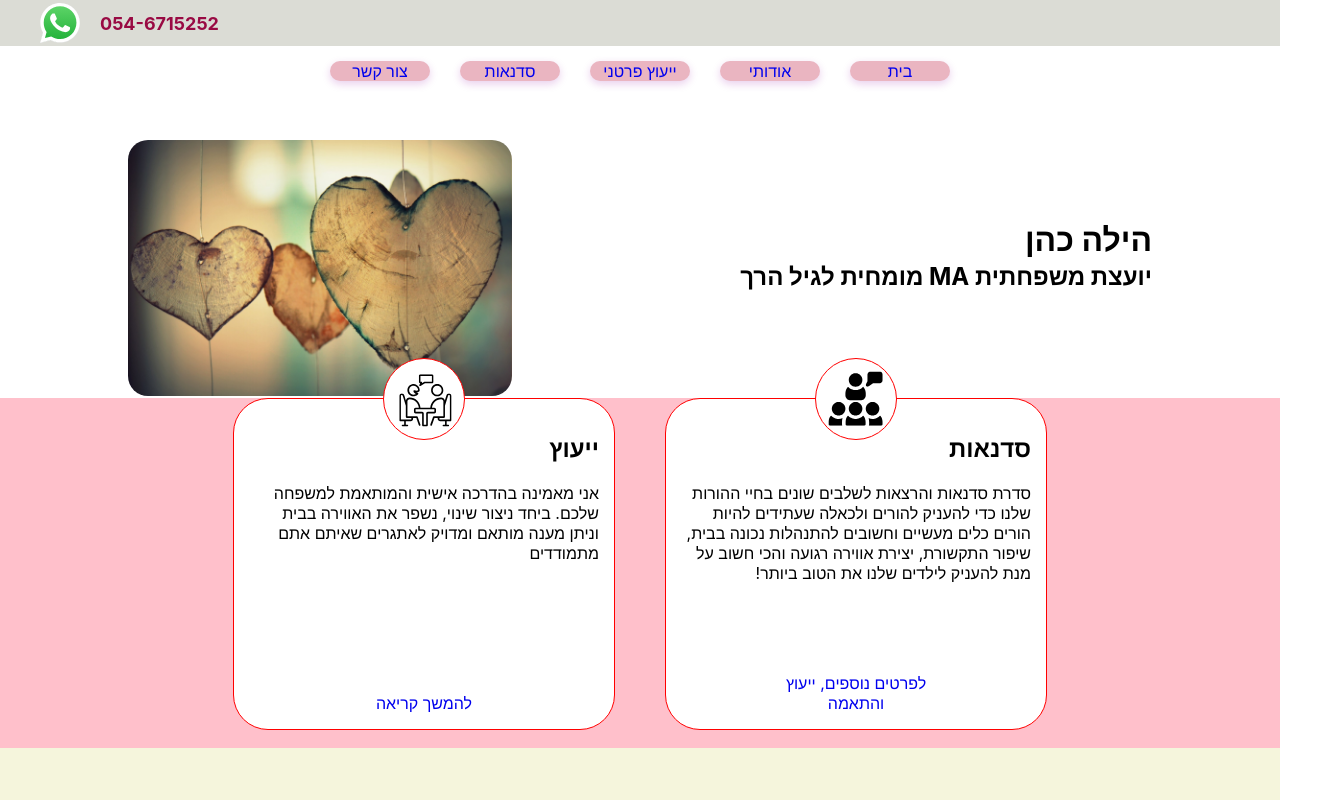
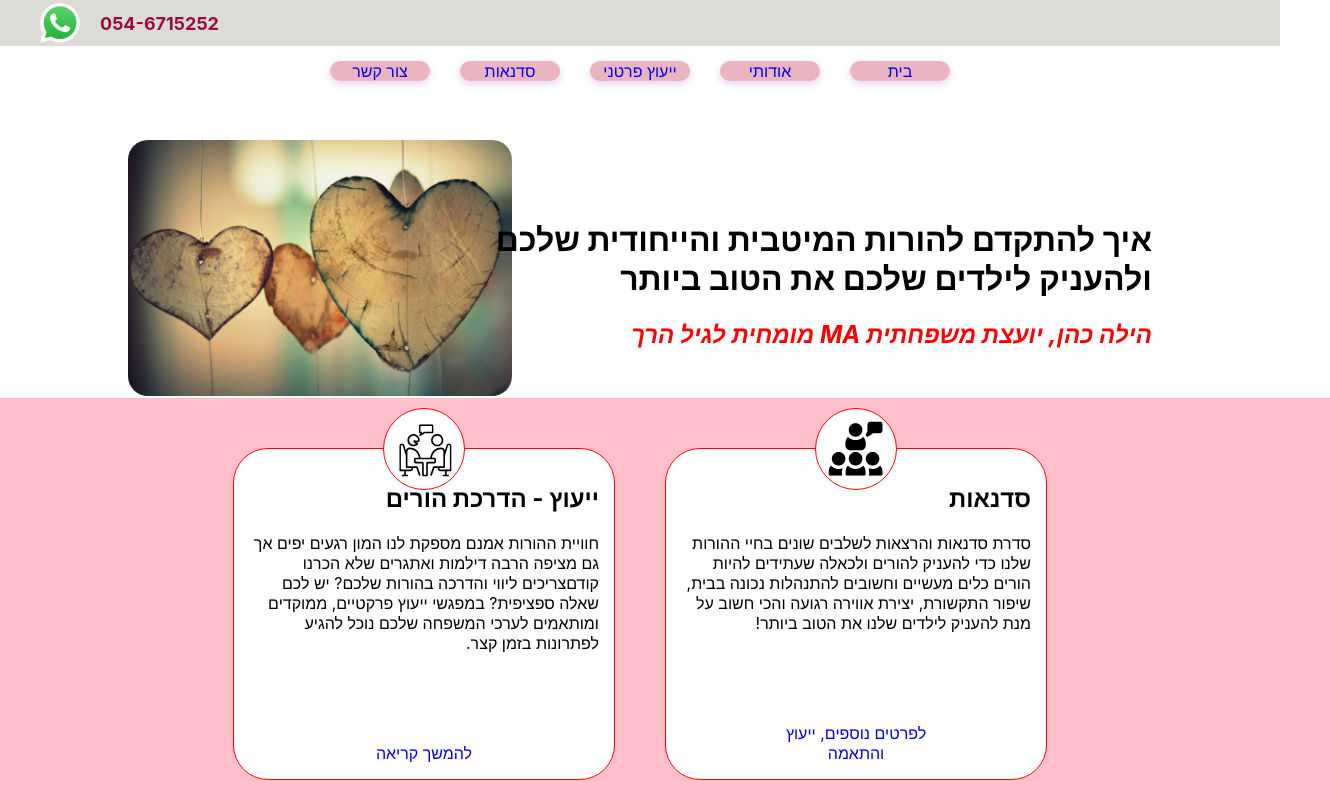
Before and after one commit to itaycs2407/Family-Consult, a React (Create React App) app: page /home in a window 1280 px wide. Shown: the top 800 px of the page, 1330 px wide, since content can reach past the window. Built offline with nearby package versions, Linux system fonts and the light colour scheme; the HTML template or start-up script is replaced by a standard one.

Commit message:
home page fixes

```diff
--- a/src/pages/home.tsx
+++ b/src/pages/home.tsx
@@ -22,7 +22,7 @@ import { AbsoluteStyledImage } from "./about-me";
 import { useHistory } from "react-router-dom";
 
 const Home: React.FC = () => {
-  const subTitle = <span> מומחית לגיל הרך MA יועצת משפחתית </span>;
+  const subTitle = <span> הילה כהן, יועצת משפחתית MA מומחית לגיל הרך</span>;
   const responsiveSubTitle = (
     <span>
       MA יועצת משפחתית <br />
@@ -40,8 +40,15 @@ const Home: React.FC = () => {
       <FadeInContainer>
         <UpperContent>
           <Content>
-            <H1>הילה כהן</H1>
-            <H2>{subTitle}</H2>
+            <H1>
+              איך להתקדם להורות המיטבית והייחודית שלכם
+              <br />
+              ולהעניק לילדים שלכם את הטוב ביותר
+            </H1>
+            <H2>
+              <br />
+              {subTitle}
+            </H2>
             <ResponsiveSubTitle>{responsiveSubTitle}</ResponsiveSubTitle>
           </Content>
           <AbsoluteStyledImage src={Heart} alt={second} />
@@ -51,12 +58,15 @@ const Home: React.FC = () => {
           <CardWithImage
             image={Consult}
             redirectText={"להמשך קריאה "}
-            title={"ייעוץ"}
+            title={"ייעוץ - הדרכת הורים"}
             redirectTo={"/personal-consult"}
             content={
-              " אני מאמינה בהדרכה אישית והמותאמת למשפחה שלכם. ביחד ניצור שינוי,\n" +
-              "              נשפר את האווירה בבית וניתן מענה מותאם ומדויק לאתגרים שאיתם אתם\n" +
-              "              מתמודדים"
+              " חוויית ההורות אמנם מספקת לנו המון רגעים יפים \n" +
+              "אך גם מציפה הרבה דילמות ואתגרים שלא הכרנו קודם" +
+              "צריכים ליווי והדרכה בהורות שלכם?\n" +
+              "יש לכם שאלה ספציפית?\n" +
+              "במפגשי ייעוץ פרקטיים, ממוקדים ומותאמים לערכי המשפחה שלכם\n" +
+              "נוכל להגיע לפתרונות בזמן קצר.\n"
             }
           />
 
@@ -77,7 +87,6 @@ const Home: React.FC = () => {
       </FadeInContainer>
 
       <WhoAmI>
-        <AbsoluteStyledImage src={HilaPersonal} />
         <>
           {HomepageAboutMe.map(
             (
@@ -134,6 +143,7 @@ const Button = styled(StyledButton)`
   position: absolute;
   right: 0;
   bottom: 0;
+  margin-bottom: 50px;
   margin-right: 120px;
 `;
 
@@ -149,7 +159,10 @@ const H1 = styled.h1`
 `;
 const H2 = styled.h2`
   position: absolute;
-  top: 50%;
+  direction: rtl;
+  color: red;
+  font-style: italic;
+  top: 60%;
   right: 10%;
   @media screen and ${deviceMax.mobileL} {
     display: none;
@@ -164,22 +177,6 @@ export const StyledImageContainer = styled.div`
   width: 100%;
 `;
 
-// const AbsoluteStyledImage = styled.img`
-//   width: 100%;
-//   height: 350px;
-//   position: absolute;
-//   top: 0;
-//   left: 0;
-//   box-shadow: 2px 4px 2px rgba(0, 0, 0, 0.5);
-//   animation: ${Fadein} 0.75s;
-//
-//   @media screen and ${deviceMax.mobileL} {
-//     width: 200px;
-//     height: 150px;
-//     left: 3%;
-//   }
-// `;
-
 const Content = styled.div`
   text-align: right;
   z-index: 1000;
@@ -191,7 +188,7 @@ const WhyWithMeWrapper = styled.div`
   gap: 50px 100px;
   flex-direction: column;
   justify-content: center;
-  padding: 200px 50px 50px;
+  padding: 50px;
 `;
 
 const WhyWithMeContainer = styled.div`
@@ -212,6 +209,7 @@ const WhoAmI = styled.div`
 const CardContainer = styled.div`
   display: flex;
   height: 350px;
+  padding: 50px;
   width: 100%;
   gap: 50px;
   justify-content: center;
```
